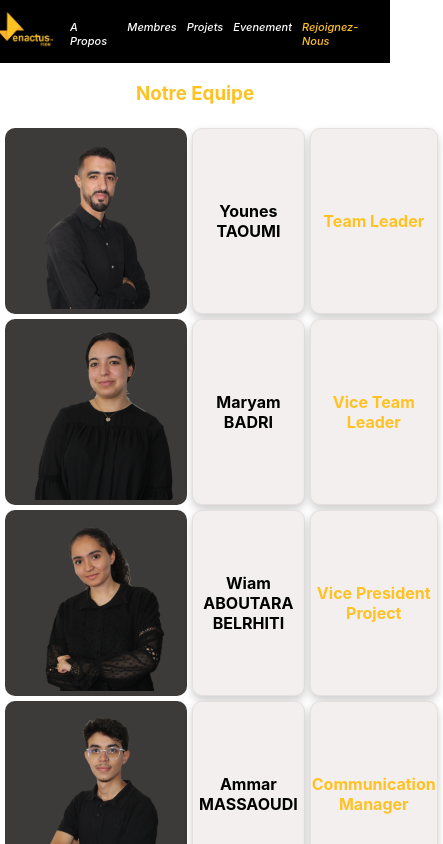
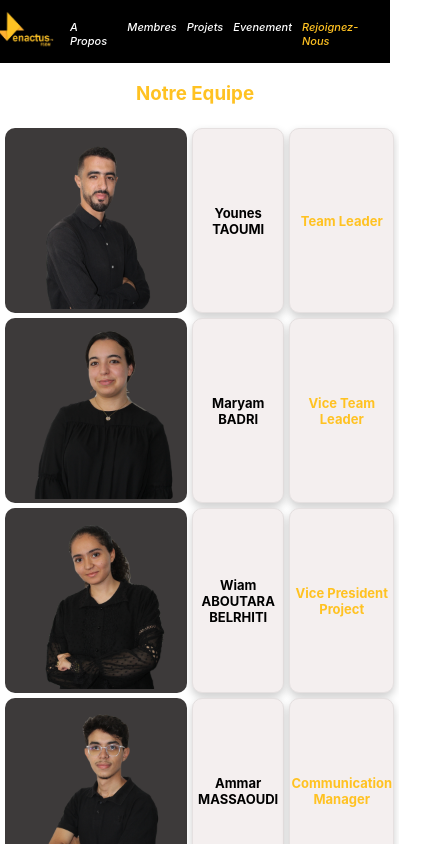
Before and after one commit to Hanae02-elhd/enactus, a React (Create React App) app: page /enactus/Evenement in a window 390 px wide. Shown: the top 844 px of the page, 443 px wide, since content can reach past the window. Built offline with nearby package versions, Linux system fonts and the light colour scheme.

Commit message:
Premier commit

```diff
--- a/src/component/Membres/membre.css
+++ b/src/component/Membres/membre.css
@@ -105,6 +105,16 @@ td {
 
     .arrondie {
         width: 73px;
+        font-size: small;
     }
 
+    .poste {
+        width: 73px;
+        font-size: small;
+    }
+
+    .nom {
+        width: 73px;
+        font-size: small;
+    }
 }
```
